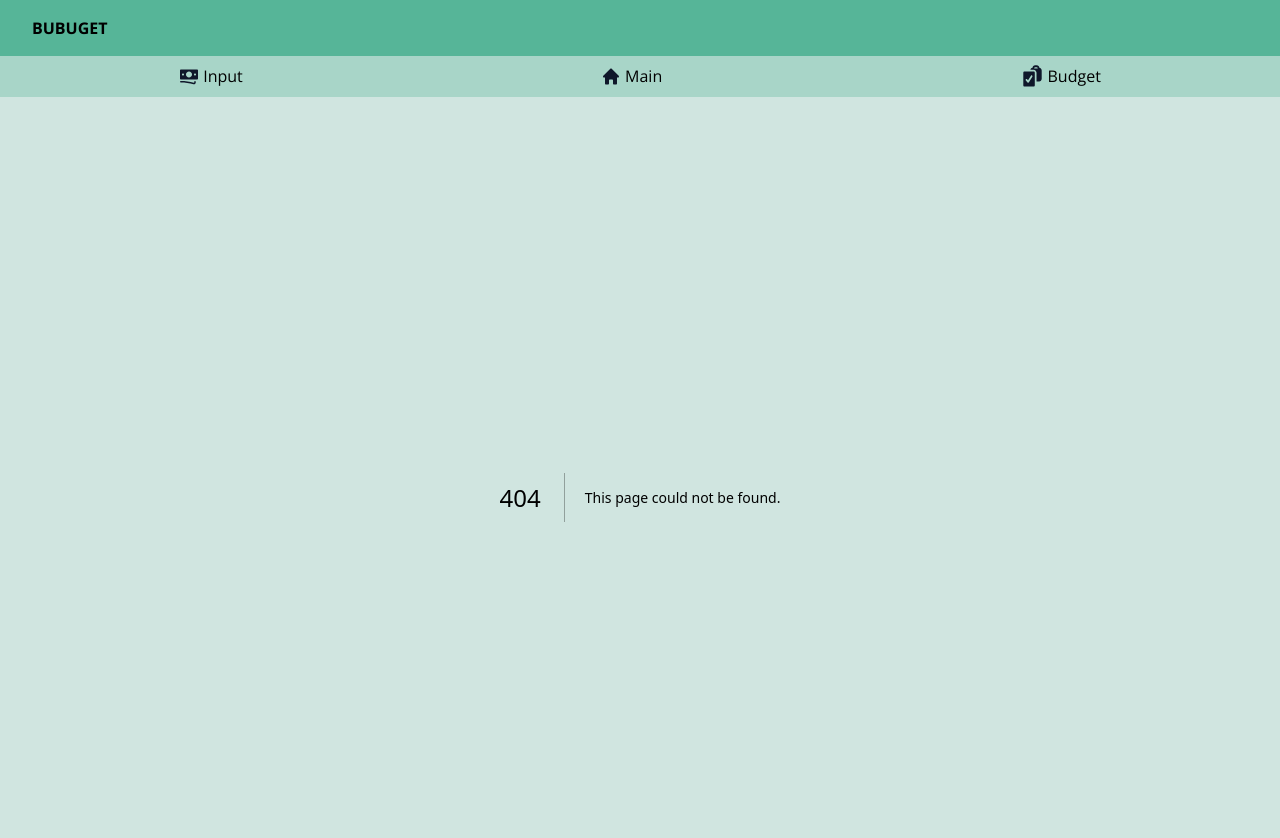
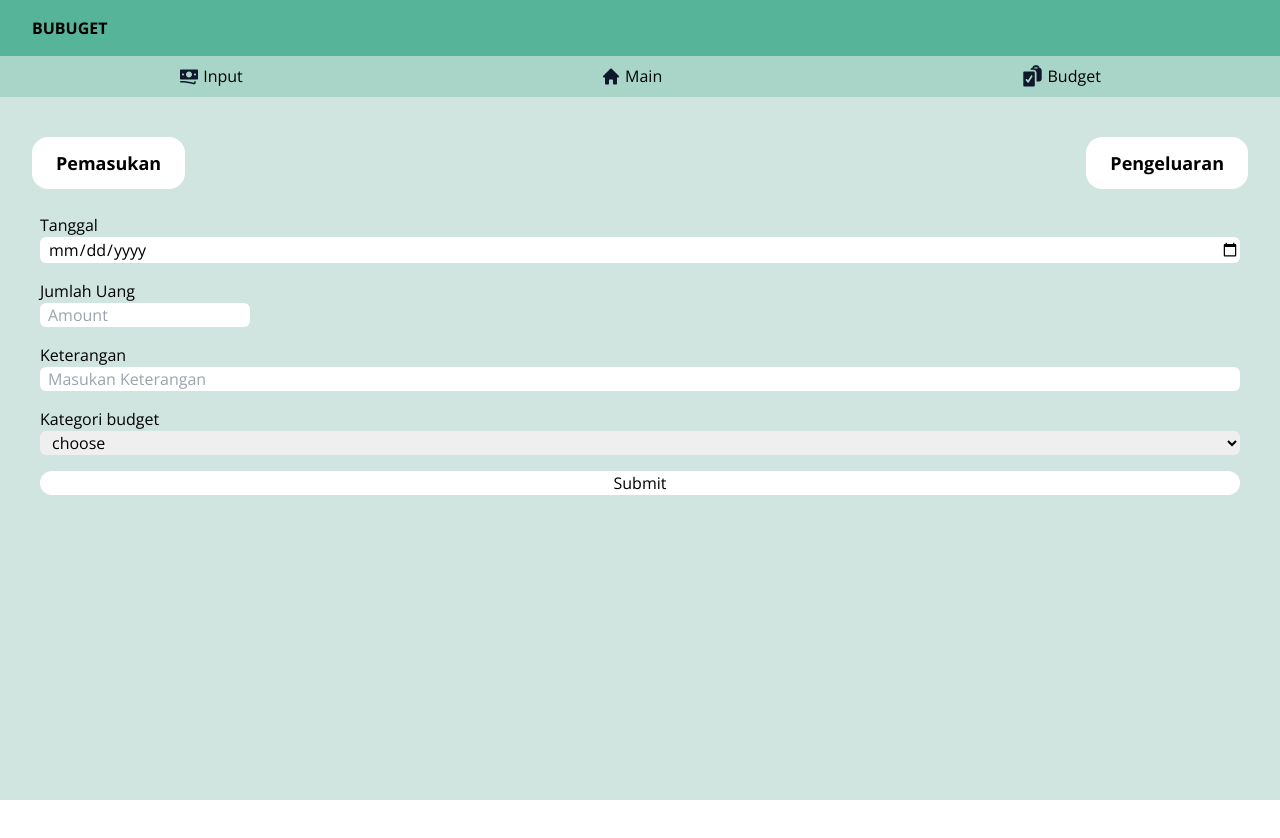
Before and after one commit to fihrisaldama015/BUBUGET-Frontend, a Next.js app: page /inputtransaction in a window 1280 px wide. Before the commit this address had no page. Shown: the top 838 px of the page. After the commit the page ends 800 px from the top, so only its background shows below. Built offline with nearby package versions, Linux system fonts and the light colour scheme.

Commit message:
Add Input Transaction

```diff
--- /dev/null
+++ b/pages/inputtransaction/index.tsx
@@ -0,0 +1,42 @@
+function InputTransaction()
+{
+    return(
+        <>
+        <div className="mt-10 pb-2 text-sm font-bold flex justify-between">
+           <div className=" ml-8 pb-3 pt-3 pl-6 pr-6 bg-white rounded-2xl text-lg">
+            Pemasukan
+           </div>
+           <div className=" mr-8 pb-3 pt-3 pl-6 pr-6 bg-white rounded-2xl text-lg">
+            Pengeluaran
+           </div>
+        </div>
+        <div className="pl-10 pr-10 rounded-2xl">
+        <form className="grid">
+            <div className="grid mt-4">
+            Tanggal
+            <input type="date" id="date" placeholder="date" className="rounded-md pl-2"/>
+            </div>
+            <div className="grid mt-4">
+            Jumlah Uang
+            <div>
+            <input type="int" name="amount" placeholder="Amount" className="rounded-md pl-2"/>
+            </div>
+            </div>
+            <div className="grid mt-4">
+            Keterangan
+            <input type="text" name="description" id="" placeholder="Masukan Keterangan" className="rounded-md pl-2"/>
+            </div>
+            <div className="grid mt-4">
+            Kategori budget
+            <select name="kategori"id="" title="katerori" className="rounded-md pl-2" >
+            <option value="">choose </option>
+            </select>
+            </div>
+
+        <input type="submit" name="save" placeholder="SAVE" id="" className=" bg-white rounded-2xl mt-4"/>
+        </form>
+        </div>
+        </>
+    )
+}
+export default InputTransaction
```
